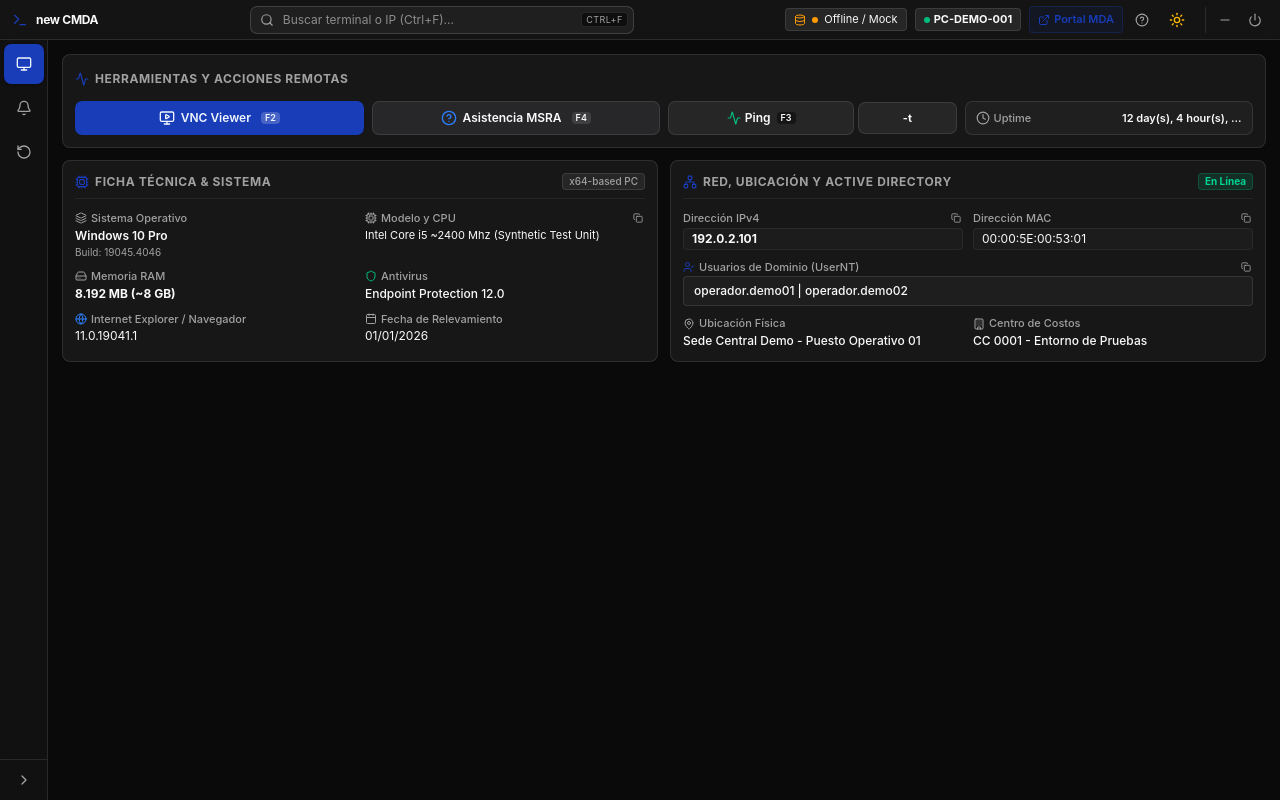
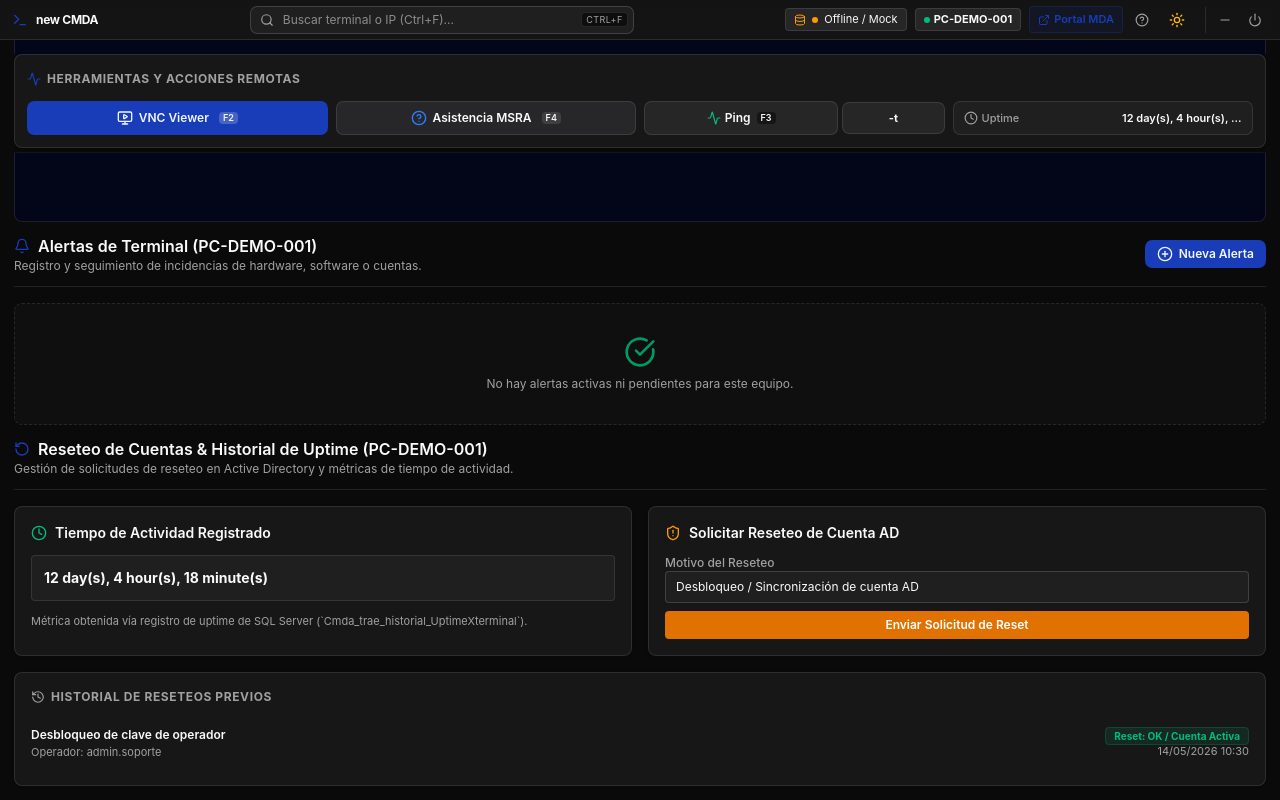
Before and after one commit to ignaciorevainera/portal-correo-desktop, a React (Vite) app: page / in a window 1280 px wide. Built offline with nearby package versions, Linux system fonts and the light colour scheme.

Commit message:
feat(single-scroll): Unified scrollable layout without sidebar, sticky subheader and auto-scroll ping

```diff
--- a/conductor/tracks.md
+++ b/conductor/tracks.md
@@ -27,5 +27,5 @@
 
 ---
 
-- [~] **Track: Vista Unificada Sin Sidebar, Subheader Fijo, Bandeja del Sistema (Tray) y Consola Ping Avanzada (`Ping -t` & Copiar Logs)**
+- [x] **Track: Vista Unificada Sin Sidebar, Subheader Fijo, Bandeja del Sistema (Tray) y Consola Ping Avanzada (`Ping -t` & Copiar Logs)**
   *Link: [./tracks/single_scroll_tray_ping_20261024/index.md](./tracks/single_scroll_tray_ping_20261024/index.md)*
--- a/conductor/tracks/single_scroll_tray_ping_20261024/plan.md
+++ b/conductor/tracks/single_scroll_tray_ping_20261024/plan.md
@@ -27,7 +27,7 @@ Actualización de `QuickActionsBar` como Subheader fijo con el CTA de Ping norma
 ## Phase 3: Diseño Single-Scroll Sin Sidebar y Orden Jerárquico de Secciones en `<main>`
 Eliminación completa de la Sidebar y unificación de todas las secciones de la terminal en `<main>` con el orden jerárquico definido (1° Subheader Fijo -> 2° Grilla Red/AD + Hardware -> 3° Consola Interna de Ping con auto-scroll al pulsar `Ping`/`Ping -t` -> 4° Alertas de Terminal -> 5° Reseteo AD e Historial).
 
-- [~] Task: Eliminar `Sidebar` y estructurar la vista única scrollable en `App.tsx` con auto-scroll a la consola de Ping
-  - [ ] Actualizar pruebas en `src/App.test.tsx` comprobando que no exista Sidebar, que todas las secciones (`NetworkAdCard`, `HardwareCard`, `LivePingConsole`, `AlertsPanel`, `ResetUptimePanel`) se rendericen en orden dentro de `<main>`, que el Subheader permanezca fijo arriba y que al pulsar `Ping` o `Ping -t` se haga scroll hacia la consola interna reemplazando los logs previos
-  - [ ] Refactorizar `src/App.tsx` eliminando toda referencia a `Sidebar`, fijando el Subheader de comandos en la parte superior del contenedor principal y disponiendo las secciones en el orden acordado con auto-scroll a `LivePingConsole`
-- [ ] Task: Phase Verification & Checkpoint (Refer to workflow.md)
+- [x] Task: Eliminar `Sidebar` y estructurar la vista única scrollable en `App.tsx` con auto-scroll a la consola de Ping
+  - [x] Actualizar pruebas en `src/App.test.tsx` comprobando que no exista Sidebar, que todas las secciones (`NetworkAdCard`, `HardwareCard`, `LivePingConsole`, `AlertsPanel`, `ResetUptimePanel`) se rendericen en orden dentro de `<main>`, que el Subheader permanezca fijo arriba y que al pulsar `Ping` o `Ping -t` se haga scroll hacia la consola interna reemplazando los logs previos
+  - [x] Refactorizar `src/App.tsx` eliminando toda referencia a `Sidebar`, fijando el Subheader de comandos en la parte superior del contenedor principal y disponiendo las secciones en el orden acordado con auto-scroll a `LivePingConsole`
+- [x] Task: Phase Verification & Checkpoint (Refer to workflow.md)
--- a/electron/systemTools.cjs
+++ b/electron/systemTools.cjs
@@ -54,6 +54,10 @@ function getMsraCommand(targetIpOrHost) {
   };
 }
 
+/**
+ * @param {string} targetIpOrHost
+ * @param {number | { count?: number; continuous?: boolean }} [options=1]
+ */
 function getPingArgs(targetIpOrHost, options = 1) {
   const clean = sanitizeHostOrIp(targetIpOrHost);
   if (typeof options === 'object' && options !== null && options.continuous) {
--- a/src/App.tsx
+++ b/src/App.tsx
@@ -1,7 +1,6 @@
-import React, { useState, useEffect } from 'react';
+import React, { useState, useEffect, useRef } from 'react';
 import { ThemeProvider } from './context/ThemeContext';
 import { Topbar } from './components/Topbar';
-import { Sidebar, ActiveTab } from './components/Sidebar';
 import { HardwareCard } from './components/HardwareCard';
 import { NetworkAdCard } from './components/NetworkAdCard';
 import { QuickActionsBar, ActionFeedbackState } from './components/QuickActionsBar';
@@ -33,15 +32,15 @@ export default function App(): React.JSX.Element {
   const [selectedPc, setSelectedPc] = useState<string>('PC-DEMO-001');
   const [terminal, setTerminal] = useState<TerminalData | null>(null);
   const [isLoading, setIsLoading] = useState<boolean>(false);
-  const [activeTab, setActiveTab] = useState<ActiveTab>('inventory');
-  const [sidebarCollapsed, setSidebarCollapsed] = useState(true);
   const [isPinging, setIsPinging] = useState(false);
+  const [pingMode, setPingMode] = useState<'standard' | 'infinite'>('standard');
   const [status, setStatus] = useState<BackendStatus>({ connected: false, mode: 'mock' });
   const [actionFeedback, setActionFeedback] = useState<ActionFeedbackState | null>(null);
   const [securityStatus, setSecurityStatus] = useState<SecurityGateStatus | null>(null);
   const [isUnlocking, setIsUnlocking] = useState(false);
   const [contextMenu, setContextMenu] = useState<{ x: number; y: number } | null>(null);
 
+  const pingConsoleRef = useRef<HTMLDivElement>(null);
   const allTerminals = getAllTerminals();
 
   const verifySecurity = async () => {
@@ -71,24 +70,39 @@ export default function App(): React.JSX.Element {
 
   useEffect(() => {
     if (!selectedPc || (securityStatus && !securityStatus.authorized)) return;
-    let isMounted = true;
     setIsLoading(true);
 
     searchTerminalUnified(selectedPc)
       .then((res) => {
-        if (isMounted) {
         setTerminal(res.data);
         setIsLoading(false);
-        }
       })
       .catch(() => {
-        if (isMounted) setIsLoading(false);
+        setIsLoading(false);
       });
+  }, [selectedPc, securityStatus]);
 
-    return () => {
-      isMounted = false;
+  const handleStartPing = (mode: 'standard' | 'infinite' = 'standard') => {
+    setPingMode(mode);
+    setIsPinging(true);
+    setTimeout(() => {
+      if (typeof pingConsoleRef.current?.scrollIntoView === 'function') {
+        pingConsoleRef.current.scrollIntoView({ behavior: 'smooth', block: 'center' });
+      }
+    }, 50);
   };
-  }, [selectedPc, securityStatus]);
+
+  const handleTogglePing = () => {
+    if (isPinging) {
+      setIsPinging(false);
+    } else {
+      handleStartPing('standard');
+    }
+  };
+
+  const handleLaunchPingInfinite = () => {
+    handleStartPing('infinite');
+  };
 
   // Global Keyboard Shortcuts (F2 VNC, F3 Ping, F4 MSRA)
   useEffect(() => {
@@ -98,7 +112,7 @@ export default function App(): React.JSX.Element {
         handleLaunchVnc();
       } else if (e.key === 'F3') {
         e.preventDefault();
-        setIsPinging((prev) => !prev);
+        handleTogglePing();
       } else if (e.key === 'F4') {
         e.preventDefault();
         handleLaunchMsra();
@@ -106,7 +120,7 @@ export default function App(): React.JSX.Element {
     };
     window.addEventListener('keydown', handleGlobalShortcuts);
     return () => window.removeEventListener('keydown', handleGlobalShortcuts);
-  }, [terminal]);
+  }, [terminal, isPinging]);
 
   const handleUnlockSecurity = async (configPath: string, key: string) => {
     setIsUnlocking(true);
@@ -228,7 +242,7 @@ export default function App(): React.JSX.Element {
 
   const handleDirectPing = (pc: string) => {
     setSelectedPc(pc);
-    setIsPinging(true);
+    handleStartPing('standard');
   };
 
   if (securityStatus && !securityStatus.authorized) {
@@ -262,16 +276,8 @@ export default function App(): React.JSX.Element {
           serverName={status.server}
         />
 
-        <div className="flex-1 flex overflow-hidden">
-          <Sidebar
-            activeTab={activeTab}
-            onTabChange={setActiveTab}
-            collapsed={sidebarCollapsed}
-            onToggleCollapse={() => setSidebarCollapsed((prev) => !prev)}
-            activeAlertsCount={terminal?.alerts.filter((a) => a.active).length || 0}
-          />
-
-          <main className="flex-1 p-3.5 overflow-y-auto space-y-3">
+        {/* Layout Unificado Sin Sidebar: Todo el contenido vive en <main> con scroll continuo */}
+        <main className="flex-1 p-3.5 overflow-y-auto space-y-3 relative">
           {isLoading ? (
             <div className="h-96 flex flex-col items-center justify-center text-center p-6 space-y-3">
               <Loader2 className="h-7 w-7 text-primary animate-spin" />
@@ -301,52 +307,47 @@ export default function App(): React.JSX.Element {
             </div>
           ) : (
             <>
-                {/* Actions Bar */}
+              {/* 1° Subheader Fijo: Barra de Comandos y Herramientas a mano durante el scroll */}
+              <div className="sticky top-0 z-20 bg-background/95 backdrop-blur-md pb-1 border-b border-border/50">
                 <QuickActionsBar
                   terminal={terminal}
                   isPinging={isPinging}
                   actionFeedback={actionFeedback}
                   onLaunchVnc={() => handleLaunchVnc()}
                   onLaunchMsra={() => handleLaunchMsra()}
-                  onTogglePing={() => setIsPinging((p) => !p)}
+                  onTogglePing={handleTogglePing}
+                  onLaunchPingInfinite={handleLaunchPingInfinite}
                 />
-
-                {/* Tab content */}
-                {activeTab === 'inventory' && (
-                  <div className="space-y-3">
-                    <div className="grid grid-cols-1 lg:grid-cols-2 gap-3">
-                      <HardwareCard terminal={terminal} />
-                      <NetworkAdCard terminal={terminal} />
               </div>
 
-                    {/* Consola Ping en vivo acoplada en la vista principal */}
-                    {isPinging && (
-                      <div className="animate-fade-in">
+              {/* 2° Grilla Principal Compacta: Red / Directorio Activo y Especificaciones de Hardware */}
+              <div className="grid grid-cols-1 lg:grid-cols-2 gap-3">
+                <NetworkAdCard terminal={terminal} />
+                <HardwareCard terminal={terminal} />
+              </div>
+
+              {/* 3° Consola Interna de Ping: Con auto-scroll al pulsar Ping / Ping -t y controles avanzados */}
+              <div ref={pingConsoleRef} className="scroll-mt-16">
                 <LivePingConsole
                   ip={terminal.ip}
                   isPinging={isPinging}
-                          onTogglePing={() => setIsPinging((p) => !p)}
+                  pingMode={pingMode}
+                  onTogglePing={handleTogglePing}
                 />
               </div>
-                    )}
-                  </div>
-                )}
 
-                {activeTab === 'alerts' && (
+              {/* 4° Alertas de Terminal: Observaciones operativas e incidencias */}
               <AlertsPanel
                 terminal={terminal}
                 onAddAlert={handleAddAlert}
                 onCloseAlert={handleCloseAlert}
               />
-                )}
 
-                {activeTab === 'reset-uptime' && (
+              {/* 5° Reseteo AD e Historial: Contraseña, desbloqueo y métricas */}
               <ResetUptimePanel terminal={terminal} />
-                )}
             </>
           )}
         </main>
-        </div>
 
         {/* Custom Operator Context Menu */}
         {contextMenu && (
@@ -357,7 +358,7 @@ export default function App(): React.JSX.Element {
             isPinging={isPinging}
             onClose={() => setContextMenu(null)}
             onLaunchVnc={() => handleLaunchVnc()}
-            onTogglePing={() => setIsPinging((p) => !p)}
+            onTogglePing={handleTogglePing}
             onLaunchMsra={() => handleLaunchMsra()}
             onOpenPortalMda={() => openExternalUrl('https://mda.corporativo.internal/inventario-terminales')}
           />
--- a/src/components/ResetUptimePanel.tsx
+++ b/src/components/ResetUptimePanel.tsx
@@ -80,11 +80,11 @@ export function ResetUptimePanel({ terminal }: { terminal: TerminalData }): Reac
           <History className="h-3.5 w-3.5" /> Historial de Reseteos Previos
         </h3>
 
-        {terminal.resetHistory.length === 0 ? (
+        {(!terminal.resetHistory || terminal.resetHistory.length === 0) ? (
           <p className="text-xs text-muted-foreground italic">No hay historial de reseteos registrado para este equipo.</p>
         ) : (
           <div className="divide-y divide-border/50 text-xs font-mono">
-            {terminal.resetHistory.map((item) => (
+            {(terminal.resetHistory || []).map((item) => (
               <div key={item.id} className="py-2.5 flex items-center justify-between">
                 <div className="space-y-0.5">
                   <div className="font-semibold text-foreground">{item.reason}</div>
```
Also changed, not shown: 2 other files (tests, documents, lock files or other folders). Lines whose indentation alone changed are shown as unchanged.
